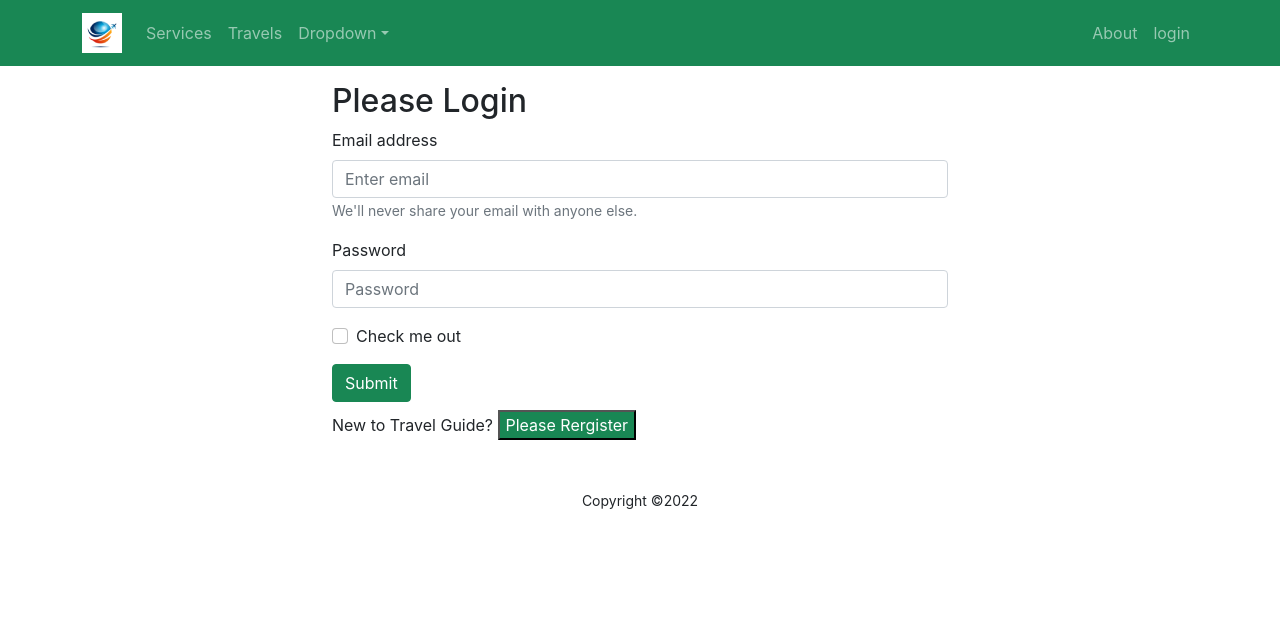
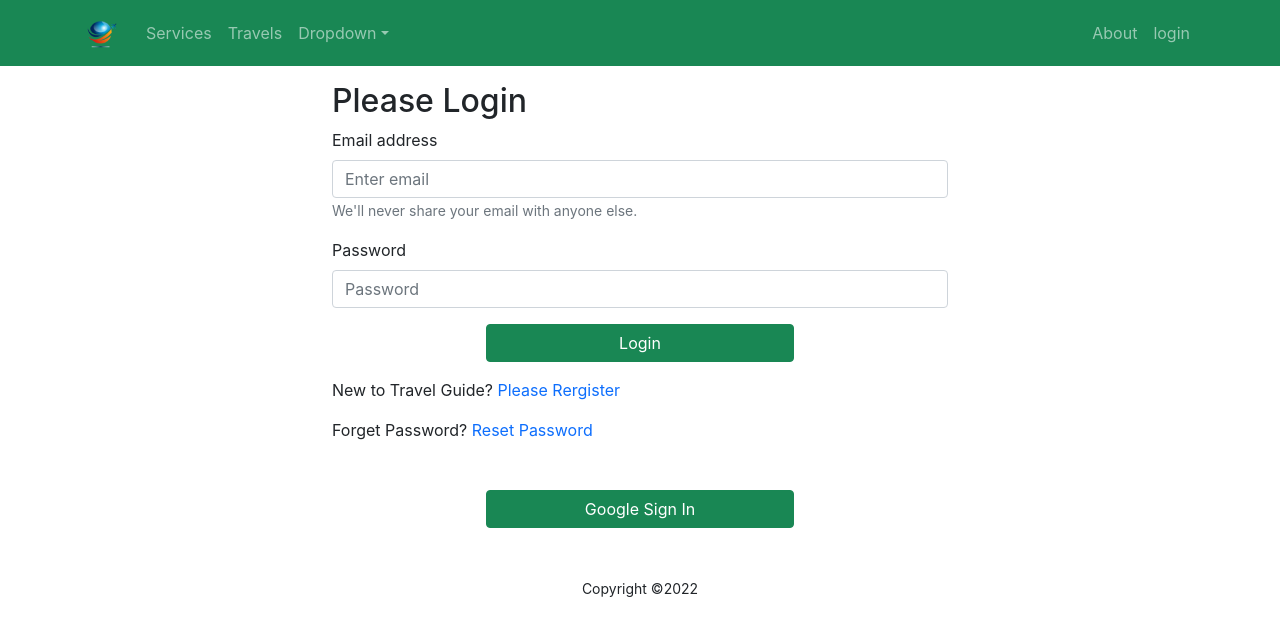
Before and after one commit to jubaer-ibn-johir/travel-guide-website, a React (Create React App) app: page /login in a window 1280 px wide. Shown: the top 636 px of the page. Built offline with nearby package versions, Linux system fonts and the light colour scheme; no server answers.

Commit message:
error solved

```diff
--- a/package.json
+++ b/package.json
@@ -11,6 +11,7 @@
     "react": "^18.0.0",
     "react-bootstrap": "^2.2.3",
     "react-dom": "^18.0.0",
+    "react-firebase-hooks": "^5.0.3",
     "react-router-dom": "^6.3.0",
     "react-scripts": "5.0.1",
     "web-vitals": "^2.1.4"
--- a/src/App.js
+++ b/src/App.js
@@ -9,6 +9,8 @@ import ServiceDetail from './Pages/serviceDetail/ServiceDetail';
 import NotFound from './Shared/NotFound/NotFound';
 import Login from './Pages/Login/Login/Login';
 import Register from './Pages/Login/Register/Register';
+import Checkout from './Pages/Checkout/Checkout/Checkout';
+import RequireAuth from './Pages/Login/RequireAuth/RequireAuth';
 
 function App() {
   return (
@@ -22,6 +24,11 @@ function App() {
         <Route path='/about' element={<About></About>}></Route>
         <Route path='/login' element={<Login></Login>}></Route>
         <Route path='/register' element={<Register></Register>}></Route>
+        <Route path='/checkout' element={
+          <RequireAuth>
+            <Checkout></Checkout>
+          </RequireAuth>
+        }></Route>
         <Route path='*' element={<NotFound></NotFound>}></Route>
       </Routes>
       <Footer></Footer>
--- /dev/null
+++ b/src/Pages/Checkout/Checkout/Checkout.js
@@ -0,0 +1,11 @@
+import React from 'react';
+
+const Checkout = () => {
+    return (
+        <div>
+            <h2>Please checkout your booking</h2>
+        </div>
+    );
+};
+
+export default Checkout;
--- a/src/Pages/Login/Login/Login.js
+++ b/src/Pages/Login/Login/Login.js
@@ -1,24 +1,55 @@
+import { async } from '@firebase/util';
 import React, { useRef } from 'react';
 import { Button, Form } from 'react-bootstrap';
-import { useNavigate } from 'react-router-dom';
+import { useSendPasswordResetEmail, useSignInWithEmailAndPassword } from 'react-firebase-hooks/auth';
+import { Link, useLocation, useNavigate } from 'react-router-dom';
+import auth from '../../../firebase.init';
+import SocialLogin from '../SocialLogin/SocialLogin';
 
 const Login = () => {
 
     const emailRef = useRef('');
     const passwordRef = useRef('');
     const navigate = useNavigate();
+    const location = useLocation();
+    let from = location.state?.from?.pathname || "/";
+    let errorElement;
 
+    const [
+        signInWithEmailAndPassword,
+        user,
+        loading,
+        error,
+    ] = useSignInWithEmailAndPassword(auth);
+
+    if (user) {
+        navigate(from, { replace: true });
+    }
+
+    if (error) {
+
+        errorElement = <p className='text-danger'>Error: {error?.message}</p>
+
+
+    }
     const handleSubmit = event => {
         event.preventDefault();
         const email = emailRef.current.value;
         const password = passwordRef.current.value;
 
-        console.log(email, password)
+        signInWithEmailAndPassword(email, password)
     }
+
+    const [sendPasswordResetEmail, sending] = useSendPasswordResetEmail(auth);
 
     const navigateRegister = event => {
         navigate('/register')
+    }
 
+    const resetPassword = async() => {
+        const email = emailRef.current.value;
+        await sendPasswordResetEmail(email);
+        alert('Sent email');
     }
 
     return (
@@ -28,7 +59,7 @@ const Login = () => {
             <Form onSubmit={handleSubmit}>
                 <Form.Group className="mb-3" controlId="formBasicEmail">
                     <Form.Label>Email address</Form.Label>
-                    <Form.Control ref={emailRef} type="email" placeholder="Enter email" required/>
+                    <Form.Control ref={emailRef} type="email" placeholder="Enter email" required />
                     <Form.Text className="text-muted">
                         We'll never share your email with anyone else.
                     </Form.Text>
@@ -38,14 +69,15 @@ const Login = () => {
                     <Form.Label>Password</Form.Label>
                     <Form.Control ref={passwordRef} type="password" placeholder="Password" required />
                 </Form.Group>
-                <Form.Group className="mb-3" controlId="formBasicCheckbox">
-                    <Form.Check type="checkbox" label="Check me out" />
-                </Form.Group>
-                <Button variant="success" type="submit">
-                    Submit
+                <Button variant="success w-50 d-block mx-auto mb-3" type="submit">
+                    Login
                 </Button>
             </Form>
-            <p className='mt-2'>New to Travel Guide? <button className='text-white pe-auto bg-success' onClick={navigateRegister}>Please Rergister</button></p>
+            {errorElement}
+            <p className='mt-2'>New to Travel Guide? <Link to="/register" className='text-primary text-decoration-none pe-auto ' onClick={navigateRegister}>Please Rergister</Link></p>
+
+            <p className='mt-2'>Forget Password? <Link to="/register"  className='text-primary text-decoration-none pe-auto ' onClick={resetPassword}>Reset Password</Link></p>
+            <SocialLogin></SocialLogin>
         </div>
     );
 };
--- a/src/Pages/Login/Register/Register.js
+++ b/src/Pages/Login/Register/Register.js
@@ -1,32 +1,54 @@
 import React from 'react';
 import { useNavigate } from 'react-router-dom';
 import './Register.css'
+import { useCreateUserWithEmailAndPassword, useUpdateProfile } from 'react-firebase-hooks/auth';
+import auth from '../../../firebase.init';
+import SocialLogin from '../SocialLogin/SocialLogin';
 
 const Register = () => {
+    const [
+        createUserWithEmailAndPassword,
+        user,
+        loading,
+        error,
+    ] = useCreateUserWithEmailAndPassword(auth, { sendEmailVerification: true });
+    const [updateProfile, updating, updateError] = useUpdateProfile(auth);
     const navigate = useNavigate();
 
     const navigateLogin = () => {
         navigate('/login')
     }
 
-    const handleRegister = event => {
+
+
+    const handleRegister = async (event) => {
         event.preventDefault();
+        const name = event.target.name.value;
+        const email = event.target.email.value;
+        const password = event.target.password.value;
+
+        await createUserWithEmailAndPassword(email, password);
+        await updateProfile({ displayName: name });
+        console.log('Updated profile');
+        navigate('/home')
+
     }
 
     return (
         <div className='register-form mt-5'>
-            <h2 style={{textAlign :'center'}}>Please Register</h2>
+            <h2 style={{ textAlign: 'center' }}>Please Register</h2>
 
             <form onSubmit={handleRegister}>
-                <input type="text" name="name" id="" placeholder='Your Name' required />
+                <input type="text" name="name" id="" placeholder='Your Name' />
 
                 <input type="email" name="email" id="" placeholder='Your Email' required />
+                <input type="password" name="password" id="" placeholder='password' required />
 
-                <input type="password" name="
-                password" id="" placeholder='Password' required />
-                <input className='bg-success text-white' type="submit" value="Register" />
+
+                <input className='bg-success text-white w-50 mx-auto d-block' type="submit" value="Register" />
             </form>
-            <p className='mt-2'>Already have an account? <button className='text-white pe-auto bg-success' onClick={navigateLogin}>Please Login</button></p>
+            <p className='mt-2'>Already have an account? <button className='text-primary pe-auto ' onClick={navigateLogin}>Please Login</button></p>
+            <SocialLogin></SocialLogin>
         </div>
     );
 };
--- /dev/null
+++ b/src/Pages/Login/RequireAuth/RequireAuth.js
@@ -0,0 +1,22 @@
+import React from 'react';
+import { useAuthState } from 'react-firebase-hooks/auth';
+import { Navigate, useLocation } from 'react-router-dom';
+import auth from '../../../firebase.init';
+import Loading from '../../../Shared/Loading/Loading';
+
+const RequireAuth = ({children}) => {
+    const [user, loading] = useAuthState(auth);
+    const location = useLocation();
+
+    if(loading){
+        return <Loading></Loading>
+
+    }
+    if (!user) {
+        return <Navigate to="/login" state={{ from: location }} replace />;
+
+    }
+    return children;
+};
+
+export default RequireAuth;
--- /dev/null
+++ b/src/Pages/Login/SocialLogin/SocialLogin.js
@@ -0,0 +1,32 @@
+import React from 'react';
+import { useSignInWithGoogle } from 'react-firebase-hooks/auth';
+import { useNavigate } from 'react-router-dom';
+import auth from '../../../firebase.init';
+
+const SocialLogin = () => {
+
+    const [signInWithGoogle, user, loading, error] = useSignInWithGoogle(auth);
+    const navigate = useNavigate();
+
+    let errorElement;
+    if (error) {
+
+        errorElement = <p className='text-danger'>Error: {error?.message}</p>
+
+
+    }
+
+    if (user) {
+        navigate('/home');
+    }
+    return (
+        <div>
+            {errorElement}
+            <div>
+                <button onClick={() => signInWithGoogle()} className='btn btn-success w-50 d-block mx-auto mt-5'>Google Sign In</button>
+            </div>
+        </div>
+    );
+};
+
+export default SocialLogin;
--- a/src/Pages/serviceDetail/ServiceDetail.js
+++ b/src/Pages/serviceDetail/ServiceDetail.js
@@ -1,11 +1,16 @@
 import React from 'react';
-import { useParams } from 'react-router-dom';
+import { Link, useParams } from 'react-router-dom';
 
 const ServiceDetail = () => {
     const {serviceId} = useParams();
     return (
         <div>
             <h2>welcome to : {serviceId}</h2>
+            <div className='text-center'>
+            <Link to="/checkout">
+                <button className='btn btn-success'>Proceed checkout</button>
+            </Link>
+            </div>
         </div>
     );
 };
--- a/src/Shared/Header/Header.js
+++ b/src/Shared/Header/Header.js
@@ -1,15 +1,23 @@
+import { signOut } from 'firebase/auth';
 import React from 'react';
 import { Container, Nav, Navbar, NavDropdown } from 'react-bootstrap';
+import { useAuthState } from 'react-firebase-hooks/auth';
 import { Link } from 'react-router-dom';
+import auth from '../../firebase.init';
 import logo from '../../images/logo/logo.png'
 
 const Header = () => {
+    const [user] = useAuthState(auth)
+
+    const handleSignOut = () => {
+        signOut(auth);
+    }
     return (
         <>
             <Navbar collapseOnSelect expand="lg" sticky='top' bg="success" variant="dark">
                 <Container>
                     <Navbar.Brand as={Link} to="/">
-                        <img src={logo}  alt="" />
+                        <img src={logo} height='40px' alt="" />
                     </Navbar.Brand>
                     <Navbar.Toggle aria-controls="responsive-navbar-nav" />
                     <Navbar.Collapse id="responsive-navbar-nav">
@@ -26,9 +34,15 @@ const Header = () => {
                         </Nav>
                         <Nav>
                             <Nav.Link as={Link} to="/about">About</Nav.Link>
-                            <Nav.Link  as={Link} to="/login">
-                                login
-                            </Nav.Link>
+
+                            {
+                                user ?
+                                    <button className='btn btn-link text-white text-decoration-none' onClick={handleSignOut}>Sign Out</button>
+                                    :
+
+                                    <Nav.Link as={Link} to="/login">
+                                        login
+                                    </Nav.Link>}
                         </Nav>
                     </Navbar.Collapse>
                 </Container>
--- /dev/null
+++ b/src/Shared/Loading/Loading.js
@@ -0,0 +1,12 @@
+import React from 'react';
+import { Spinner } from 'react-bootstrap';
+
+const Loading = () => {
+    return (
+        <div className='w-100 d-flex justify-content-center align-items-center mt-5'>
+            <Spinner animation="border" variant="success" />
+        </div>
+    );
+};
+
+export default Loading;
```
Also changed, not shown: src/images/logo/logo.png, 1 other file (tests, documents, lock files or other folders).
